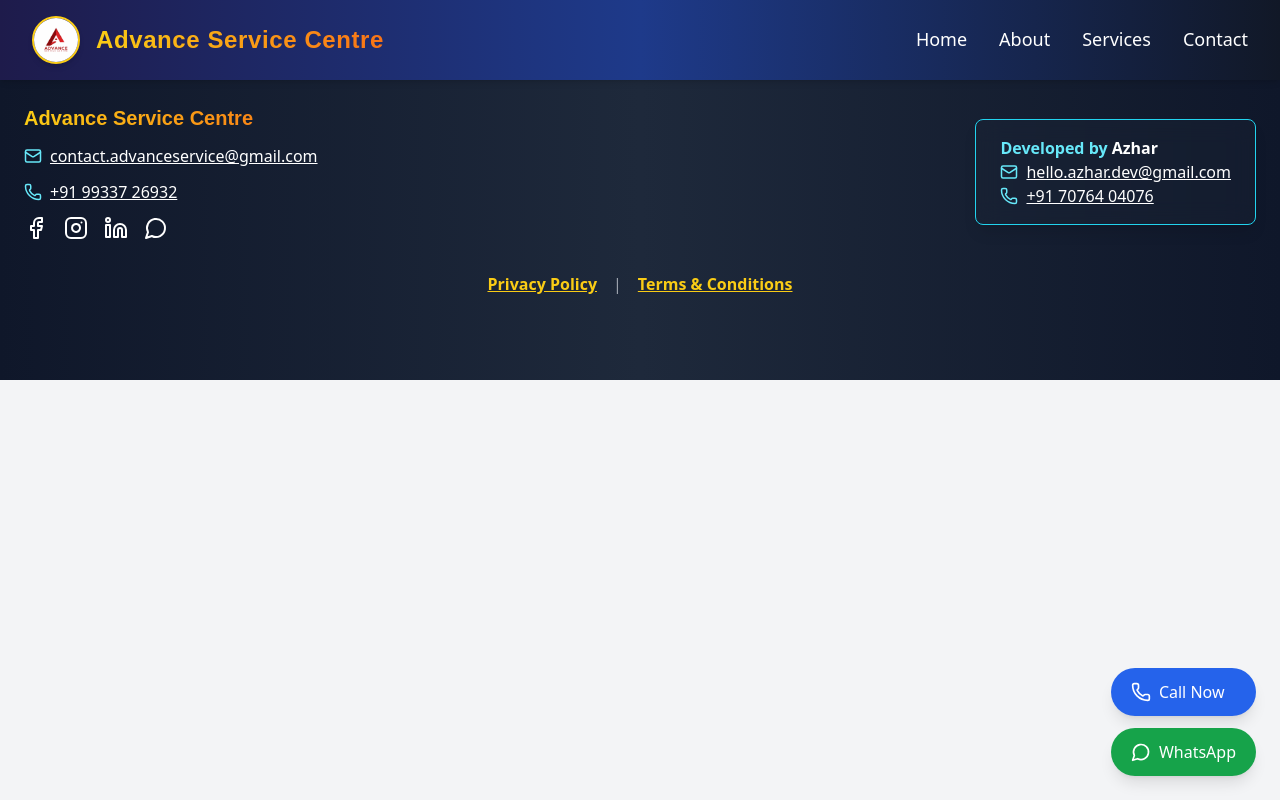
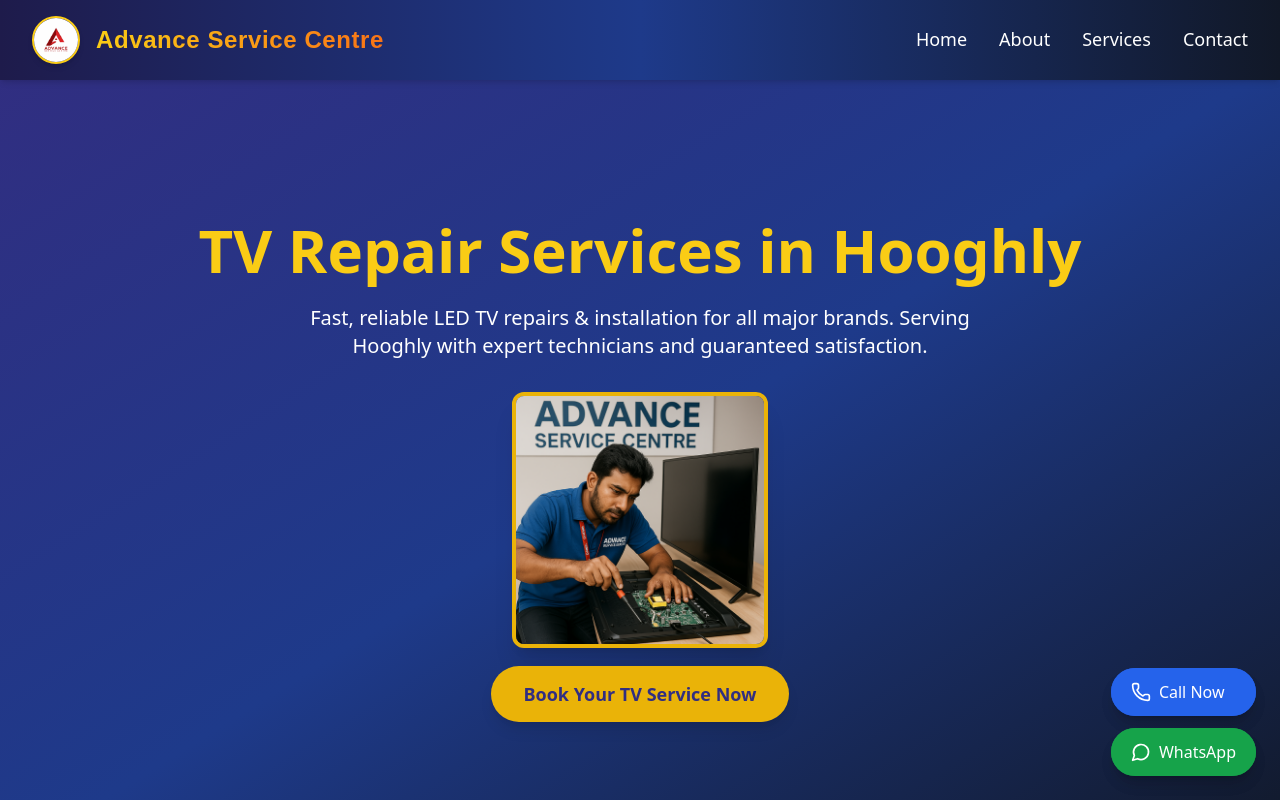
Before and after one commit to aZhar-ROR/advance-service-centre-frontend, a React (Vite) app: page /tv-repair-services-hooghly in a window 1280 px wide. Shown: the top 800 px of the page. Built offline with nearby package versions, Linux system fonts and the light colour scheme.

Commit message:
feat: Add TV repair service pages for Kolkata, Howrah, and Hooghly with routing support

```diff
--- a/src/App.jsx
+++ b/src/App.jsx
@@ -9,6 +9,9 @@
 import WhyUs from "./components/WhyUs";
 import PrivacyPolicy from "./components/PrivacyPolicy";
 import TermsAndConditions from "./components/TermsAndConditions";
+import TVRepairKolkata from "./components/TVRepairKolkata";
+import TVRepairHowrah from "./components/TVRepairHowrah";
+import TVRepairHooghly from "./components/TVRepairHooghly";
 
 function App() {
   return (
@@ -25,6 +28,9 @@
               <Contact />
             </>
           } />
+          <Route path="/tv-repair-services-kolkata" element={<TVRepairKolkata />} />
+          <Route path="/tv-repair-services-howrah" element={<TVRepairHowrah />} />
+          <Route path="/tv-repair-services-hooghly" element={<TVRepairHooghly />} />
           <Route path="/privacy-policy" element={<PrivacyPolicy />} />
           <Route path="/terms-and-conditions" element={<TermsAndConditions />} />
         </Routes>
--- /dev/null
+++ b/src/components/TVRepairHooghly.jsx
@@ -0,0 +1,21 @@
+import React from "react";
+import FloatingButtons from "./FloatingButtons";
+import heroImage from "../assets/tv_reparing01.png";
+
+const TVRepairHooghly = () => (
+  <div>
+    <section className="min-h-[100vh] flex flex-col items-center justify-center px-6 py-16 bg-gradient-to-br from-indigo-900 via-blue-900 to-gray-900 text-white">
+      <div className="container mx-auto text-center">
+        <h1 className="text-5xl md:text-6xl font-extrabold text-yellow-400 mb-6">TV Repair Services in Hooghly</h1>
+        <p className="text-lg md:text-xl mb-8 max-w-2xl mx-auto">
+          Fast, reliable LED TV repairs & installation for all major brands. Serving Hooghly with expert technicians and guaranteed satisfaction.
+        </p>
+        <img src={heroImage} alt="TV Repair Hooghly" className="mx-auto w-auto h-40 md:h-56 lg:h-64 object-contain rounded-xl shadow-xl border-4 border-yellow-500 mb-8" />
+        <a href="#contact" className="px-8 py-4 bg-yellow-500 text-indigo-900 font-bold rounded-full shadow-lg hover:bg-yellow-600 transition text-lg">Book Your TV Service Now</a>
+      </div>
+    </section>
+    <FloatingButtons />
+  </div>
+);
+
+export default TVRepairHooghly;
--- /dev/null
+++ b/src/components/TVRepairHowrah.jsx
@@ -0,0 +1,21 @@
+import React from "react";
+import FloatingButtons from "./FloatingButtons";
+import heroImage from "../assets/tv_reparing01.png";
+
+const TVRepairHowrah = () => (
+  <div>
+    <section className="min-h-[100vh] flex flex-col items-center justify-center px-6 py-16 bg-gradient-to-br from-indigo-900 via-blue-900 to-gray-900 text-white">
+      <div className="container mx-auto text-center">
+        <h1 className="text-5xl md:text-6xl font-extrabold text-yellow-400 mb-6">TV Repair Services in Howrah</h1>
+        <p className="text-lg md:text-xl mb-8 max-w-2xl mx-auto">
+          Fast, reliable LED TV repairs & installation for all major brands. Serving Howrah with expert technicians and guaranteed satisfaction.
+        </p>
+        <img src={heroImage} alt="TV Repair Howrah" className="mx-auto w-auto h-40 md:h-56 lg:h-64 object-contain rounded-xl shadow-xl border-4 border-yellow-500 mb-8" />
+        <a href="#contact" className="px-8 py-4 bg-yellow-500 text-indigo-900 font-bold rounded-full shadow-lg hover:bg-yellow-600 transition text-lg">Book Your TV Service Now</a>
+      </div>
+    </section>
+    <FloatingButtons />
+  </div>
+);
+
+export default TVRepairHowrah;
--- /dev/null
+++ b/src/components/TVRepairKolkata.jsx
@@ -0,0 +1,21 @@
+import React from "react";
+import FloatingButtons from "./FloatingButtons";
+import heroImage from "../assets/tv_reparing01.png";
+
+const TVRepairKolkata = () => (
+  <div>
+    <section className="min-h-[100vh] flex flex-col items-center justify-center px-6 py-16 bg-gradient-to-br from-indigo-900 via-blue-900 to-gray-900 text-white">
+      <div className="container mx-auto text-center">
+        <h1 className="text-5xl md:text-6xl font-extrabold text-yellow-400 mb-6">TV Repair Services in Kolkata</h1>
+        <p className="text-lg md:text-xl mb-8 max-w-2xl mx-auto">
+          Fast, reliable LED TV repairs & installation for all major brands. Serving Kolkata with expert technicians and guaranteed satisfaction.
+        </p>
+        <img src={heroImage} alt="TV Repair Kolkata" className="mx-auto w-auto h-40 md:h-56 lg:h-64 object-contain rounded-xl shadow-xl border-4 border-yellow-500 mb-8" />
+        <a href="#contact" className="px-8 py-4 bg-yellow-500 text-indigo-900 font-bold rounded-full shadow-lg hover:bg-yellow-600 transition text-lg">Book Your TV Service Now</a>
+      </div>
+    </section>
+    <FloatingButtons />
+  </div>
+);
+
+export default TVRepairKolkata;
```
